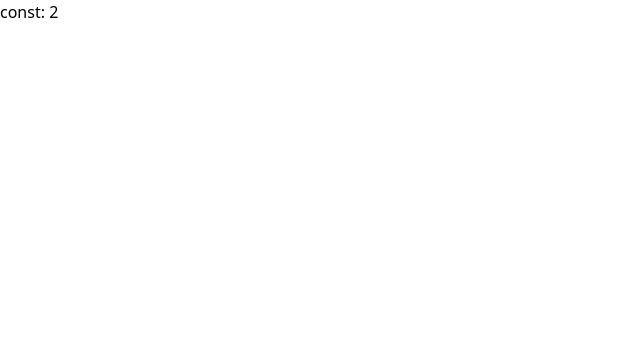
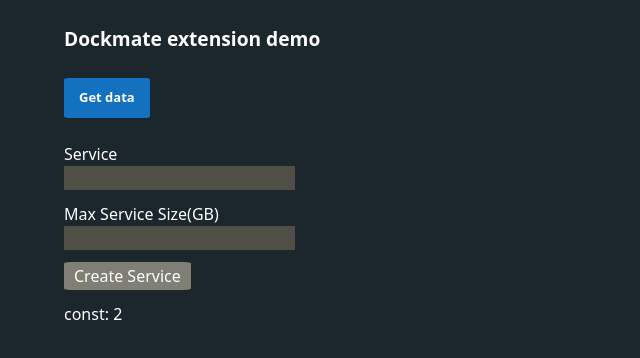
Before and after one commit to Zeptosec/DockMate-DockerExtension, a Next.js app in the folder frontend/: page / in a window 1280 px wide. Shown: the top 358 px of the page, without its empty margins (0-640 px from the left). Built offline with nearby package versions, Linux system fonts and the light colour scheme.

Commit message:
Input Ui

```diff
--- a/frontend/src/pages/index.tsx
+++ b/frontend/src/pages/index.tsx
@@ -7,7 +7,34 @@ export default function Home() {
 
   return (
     <main>
+        <div className='break'>
+      <h3>Dockmate extension demo</h3>
+      </div>
+      <div className='break'>
+      <button className='button1'>
+      Get data
+      </button>
+      </div>
+      <div className='break'>
+      <form>
+        <div><label htmlFor="Service">Service</label></div>
+        <input type='text'>
+
+      </input>
+      <div className='break'>
+      <div><label htmlFor="MaxSize">Max Service Size(GB)</label></div>
+      <input type='number'>
+
+      </input>
+      </div>
+      <button className='button2'>
+      Create Service
+      </button>
+      </form>
+      </div>
+
      const: {containers}
+
     </main>
   )
 }
--- a/frontend/src/styles/globals.css
+++ b/frontend/src/styles/globals.css
@@ -1,3 +1,48 @@
 @tailwind base;
 @tailwind components;
 @tailwind utilities;
+
+body
+{
+  background-color:#1C262D;
+  color:white;
+  padding-left: 5%;
+  padding-top: 1%;
+}
+.break{
+  padding-top: 1%;
+  padding-bottom: 1%;
+
+}
+.button1
+{
+  border-radius: 5%;
+  background-color: #1371C0;
+  padding: 10px;
+  padding-left: 15px;
+  padding-right: 15px;
+
+  font-weight: bold;
+  font-size: small;
+}
+.button2
+{
+  border-radius: 5%;
+  background-color: #7F7F76;
+  padding: 2px;
+  padding-left: 10px;
+  padding-right: 10px;
+}
+input
+{
+  background-color: #4F4F45;
+}
+h3
+{
+  font-weight: bold;
+  font-size: larger;
+}
+input[type=number]
+{
+  color-scheme:dark;
+}
```
